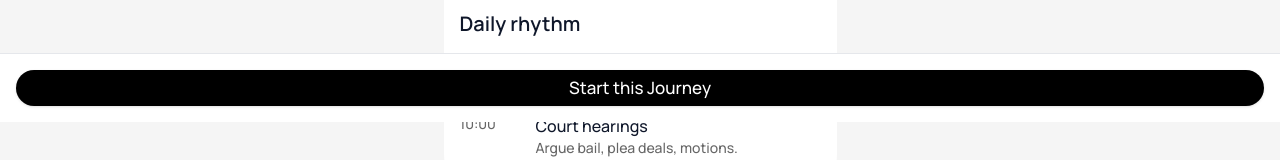
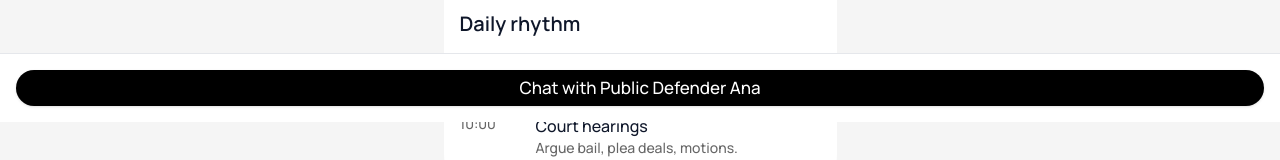
Before and after one commit to arthur-napoleao/beacon, a React (Vite) app: page /defender in a window 1280 px wide. Shown: the part 678-838 px from the top of the page. Built offline with nearby package versions, Linux system fonts and the light colour scheme.

Commit message:
Update Public Defender CTA text

```diff
--- a/src/screens/DefenderDeepDive.tsx
+++ b/src/screens/DefenderDeepDive.tsx
@@ -182,7 +182,7 @@ export function DefenderDeepDive() {
           onClick={() => navigate('/action-canvas')}
           className="w-full bg-black text-white rounded-full py-4 text-[17px] font-medium"
         >
-          Start this Journey
+          Chat with Public Defender Ana
         </Button>
       </div>
     </motion.div>
```
